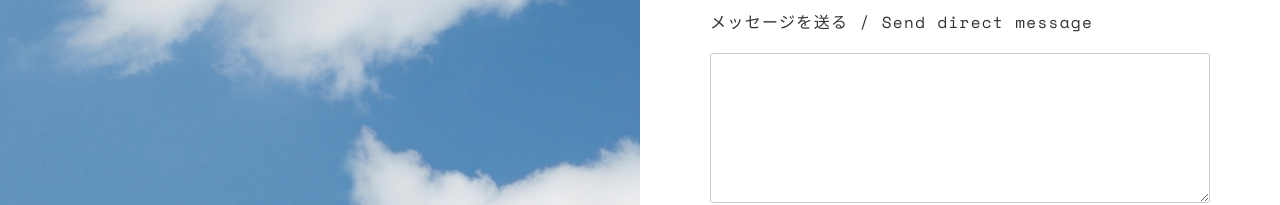
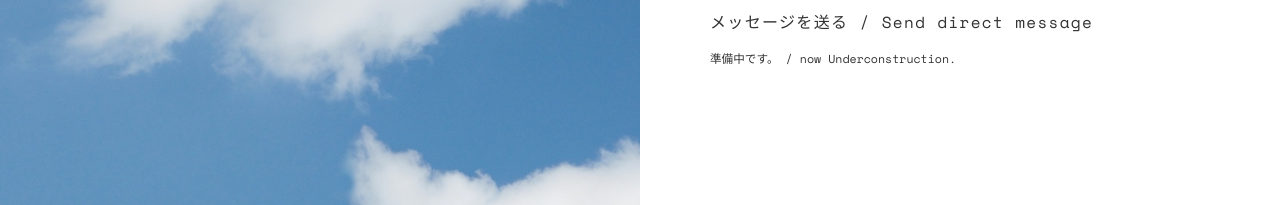
Before and after one commit to a-know/moshimo, a plain HTML site: page static/index.html in a window 1280 px wide. Shown: the part 4495-4700 px from the top of the page. Drawn offline with nearby package versions, Linux system fonts and the light colour scheme.

Commit message:
sending message is later

```diff
--- a/static/index.html
+++ b/static/index.html
@@ -197,8 +197,11 @@
                      <div class="contact-wrap">
                         <i class="fa fa-envelope" aria-hidden="true"></i>
                         <h4>メッセージを送る / Send direct message</h4>
+                        <h5>準備中です。 / now Underconstruction.</h5>
+                        <!--
                         <textarea></textarea>
                         <a class="btn btn-default" href="#about" role="button">送る / send</a>
+                         -->
                      </div>
                   </div>
                </div>
```
